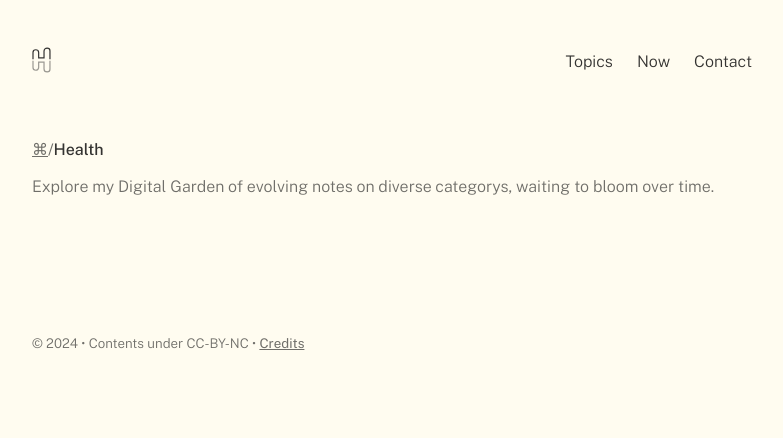
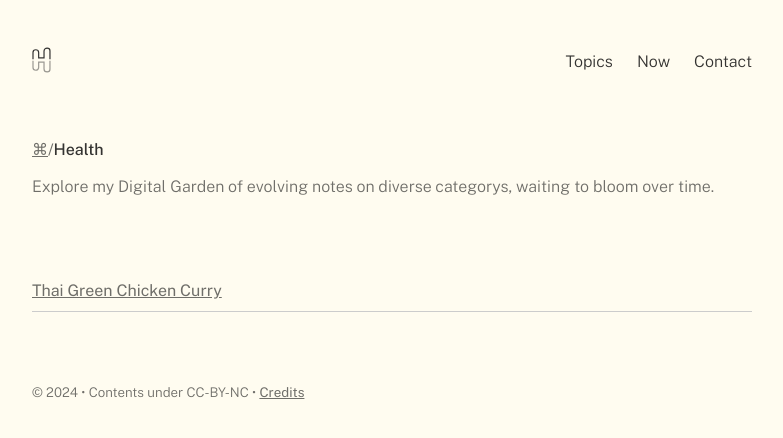
Before and after one commit to harperjamie/hrpr, a Jekyll site: the page built from _notes/80 Topics/Health.md, in a window 1280 px wide. Shown: the top 438 px of the page, without its empty margins (248-1031 px from the left). Built offline with Jekyll 4.4.1, drawn with Linux system fonts in a browser that asks for light colours; some web fonts are replaced; comment, search, counter and statistics services are not loaded.

Commit message:
Update Thai Green Chicken Curry.md

```diff
--- a/_notes/50 Health/Thai Green Chicken Curry.md
+++ b/_notes/50 Health/Thai Green Chicken Curry.md
@@ -1,3 +1,12 @@
+---
+title: Thai Green Chicken Curry
+date: 2024-04-11
+cover:
+category: Health
+time: 20m
+cuisine: Thailand
+---
+
 ### Ingredients
 - 150g jasmine rice
 - 300ml Coconut Milk
```
